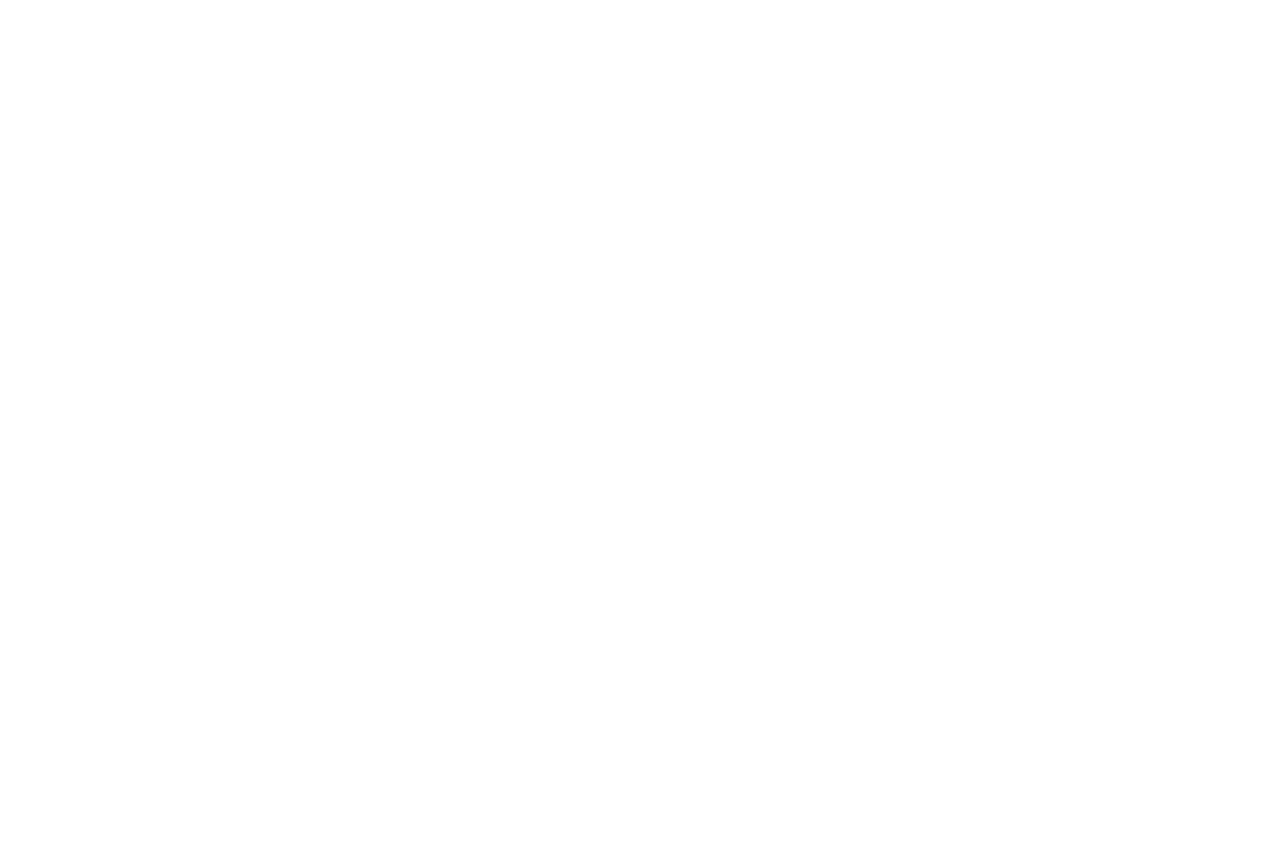
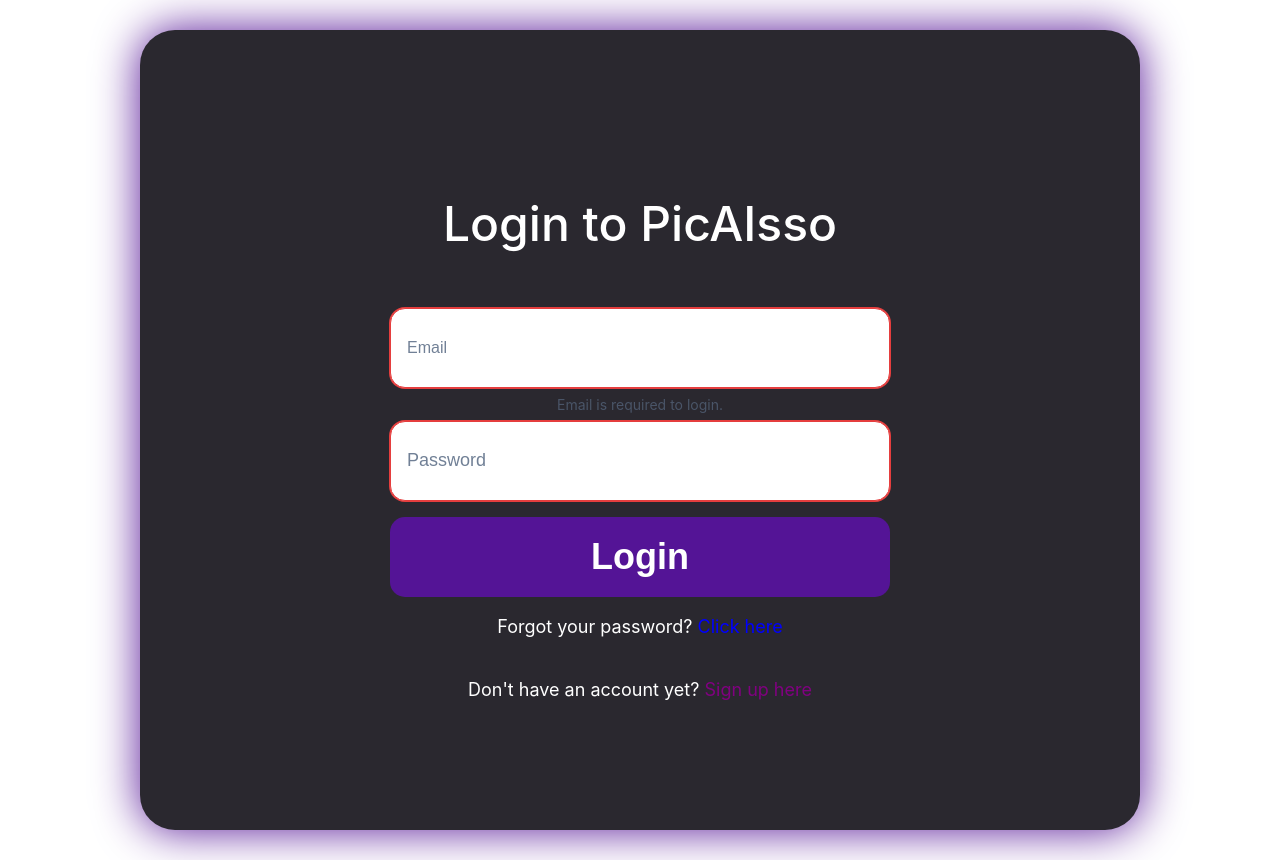
Before and after one commit to Vegm92/PicAIsso-FrontEnd, a React (Create React App) app: page / in a window 1280 px wide. Before the commit the page ends 800 px from the top, so only its background shows below. Built offline with nearby package versions, Linux system fonts and the light colour scheme.

Commit message:
Add styles to loginForm and imported at app and index

```diff
--- a/src/App.tsx
+++ b/src/App.tsx
@@ -1,5 +1,11 @@
+import LoginForm from "./components/LoginForm/LoginForm";
+
 const app = () => {
-  return <div className="App"></div>;
+  return (
+    <div className="App">
+      <LoginForm />
+    </div>
+  );
 };
 
 export default app;
--- /dev/null
+++ b/src/components/LoginForm/LoginFormStyled.tsx
@@ -0,0 +1,39 @@
+import styled from "styled-components";
+export const LoginFormStyled = styled.form`
+  display: flex;
+  flex-direction: column;
+  align-items: center;
+  width: 1000px;
+  height: 800px;
+  background-color: #2a282f;
+  color: #ffffff;
+  text-align: center;
+  border-radius: 35px;
+  box-shadow: 0px 0px 45px #541496;
+  justify-content: center;
+  gap: 80px;
+
+  .form__tittle {
+    font-size: 40px;
+  }
+
+  .input {
+    &__password,
+    &__email {
+      min-width: 500px;
+      background-color: white;
+      height: 80px;
+      border-radius: 15px;
+    }
+  }
+
+  .button__login {
+    border-radius: 15px;
+    background-color: #541496;
+    border: none;
+    :hover {
+      box-shadow: 0px 0px 30px #541496;
+      background-color: #3c0e6b;
+    }
+  }
+`;
--- a/src/index.tsx
+++ b/src/index.tsx
@@ -5,6 +5,8 @@
 import App from "./App";
 import "./index.css";
 import { store } from "./store/store";
+import theme from "./theme";
+import GlobalStyles from "./styles/GlobalStyles";
 
 const container = document.getElementById("root")!;
 const root = createRoot(container);
@@ -12,7 +14,8 @@
 root.render(
   <React.StrictMode>
     <Provider store={store}>
-      <ChakraProvider>
+      <ChakraProvider theme={theme} resetCSS={false}>
+        <GlobalStyles />
         <App />
       </ChakraProvider>
     </Provider>
```
